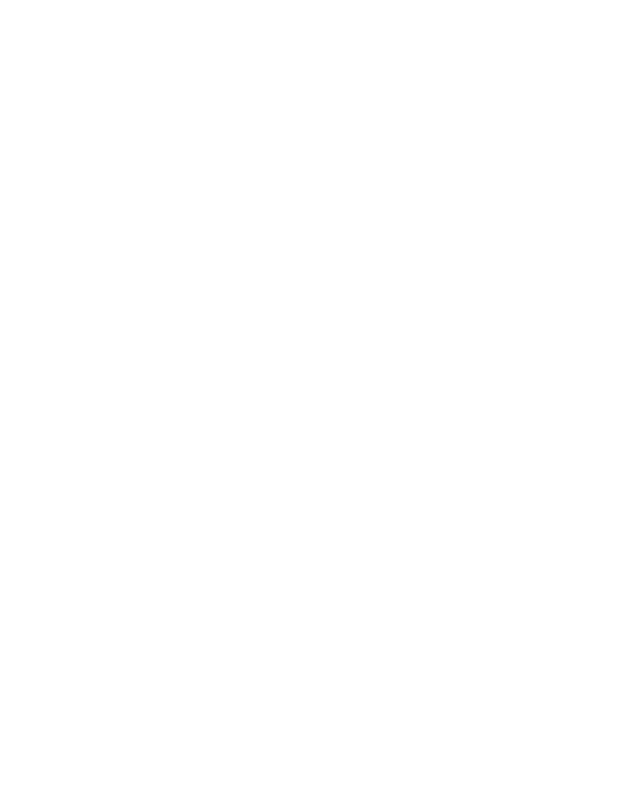
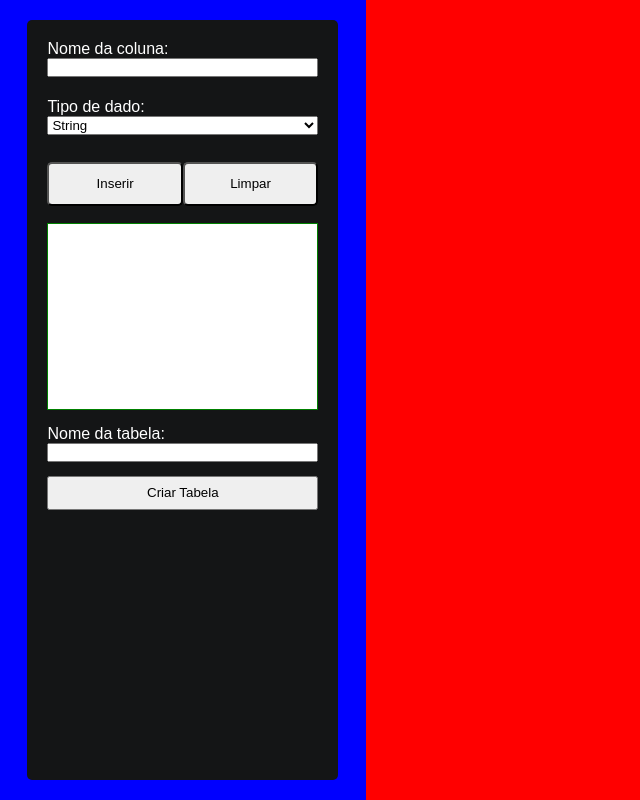
Before and after one commit to Gustavo-Brian/exemplo-de-gerenciamento-de-estoque, a plain HTML site: page index.html in a window 1280 px wide. Shown: the whole page, without its empty margins (0-640 px from the left). Drawn offline with Linux system fonts and the light colour scheme.

Commit message:
Version 1.0

```diff
--- a/index.css
+++ b/index.css
@@ -0,0 +1,117 @@
+* {
+    margin: 0;
+    padding: 0;
+    box-sizing: border-box;
+}
+
+body {
+    width: 100vw;
+    height: 100vh;
+    font-family: sans-serif;
+}
+
+#layout{
+    display: flex;
+    height: 100%;
+    width: 100%;
+}
+
+#containerRaiz_01 {
+    display: flex;
+    height: 100%;
+    width: 30%;
+    background-color: blue;
+    justify-content: center;
+    align-items: center;
+}
+
+#containerCriarTabela {
+    display: flex;
+    flex-direction: column;
+    width: 85%;
+    background-color: rgb(20, 21, 22);
+    height: 95%;
+    padding: 20px;
+    border-radius: 5px;
+}
+
+#containerInput_01_CriarTabela {
+    display: flex;
+    flex-direction: column;
+    height: 8%;
+}
+
+#containerInput_01_CriarTabela label {
+    color: white;
+}
+
+#containerInput_02_CriarTabela {
+    display: flex;
+    flex-direction: column;
+    height: 8%;
+}
+
+#containerInput_02_CriarTabela label {
+    color: white;
+}
+
+#containerBotoesCriarTabela {
+    display: flex;
+    height: 8%;
+    align-items: center;
+}
+
+#containerBotoesCriarTabela button {
+    width: 50%;
+    height: 75%;
+    border-radius: 5px;
+    cursor: pointer;
+}
+
+#containerBotoesCriarTabela button:hover {
+    color: rgb(182, 182, 182);
+    background-color: rgb(53, 53, 53);
+}
+
+#colunasAdicionadasCriarTabela {
+    display: flex;
+    flex-direction: column;
+    max-height: 200px;
+    overflow-y: auto;
+    height: 26%;
+    width: 100%;
+    border: 1px solid green;
+    background-color: white;
+    color: black;
+    margin-top: 10px;
+}
+
+#containerFinalizarCriarTabela {
+    display: flex;
+    height: 16%;
+    flex-direction: column;
+    justify-content: center;
+}
+
+
+#containerFinalizarCriarTabela label{
+    color: white;
+}
+
+#containerFinalizarCriarTabela button {
+    margin-top: 5%;
+    height: 30%;
+}
+
+#containerFinalizarCriarTabela button:hover {
+    color: rgb(182, 182, 182);
+    background-color: rgb(53, 53, 53);
+    cursor: pointer;
+    border-radius: 5px;
+}
+
+#containerRaiz_02 {
+    height: 100%;
+    width: 75%;
+    background-color: red;
+}
--- a/index.html
+++ b/index.html
@@ -7,6 +7,46 @@
     <link rel="stylesheet" href="index.css">
 </head>
 <body>
+    <div id="layout">
+        <div id="containerRaiz_01">
+            <div id="containerCriarTabela">
+                <div id="containerInput_01_CriarTabela">
+                    <label for="nomeColuna">Nome da coluna: </label>
+                    <input id="nomeColuna" type="text">
+                </div>
 
+                <div id="containerInput_02_CriarTabela">
+                    <label for="tipo">Tipo de dado:</label>
+                    <select id="tipo" name="" id="">
+                        <option value="String">String</option>
+                        <option value="int">int</option>
+                        <option value="double">double</option>
+                        <option value="boolean">boolean</option>
+                    </select>
+                </div>
+
+                <div id="containerBotoesCriarTabela">
+                    <button onclick="adicionarColuna()">Inserir</button>
+                    <button onclick="limparColunasAdicionadas()">Limpar</button>
+                </div>
+
+                <div id="colunasAdicionadasCriarTabela">
+
+                </div>
+
+                <div id="containerFinalizarCriarTabela">
+                    <label for="nomeTabela">Nome da tabela: </label>
+                    <input id="nomeTabela" type="text">
+                    <button onclick="criarTabela()">Criar Tabela</button>
+                </div>
+            </div>
+        </div>
+
+        <div id="containerRaiz_02">
+
+        </div>
+    </div>
+
+    <script src="index.js"></script>
 </body>
 </html>
--- /dev/null
+++ b/index.js
@@ -0,0 +1,55 @@
+let quantidadeTabelas = 0
+let tabelas = []
+const divContainerRaiz_01 = document.getElementById('containerRaiz_01')
+const divContainerRaiz_02 = document.getElementById('containerRaiz_02')
+const inputNomeColuna = document.getElementById('nomeColuna')
+const inputTipo = document.getElementById('tipo')
+const inputNomeTabela = document.getElementById('nomeTabela')
+const divColunasAdicionadas = document.getElementById('colunasAdicionadasCriarTabela')
+
+function adicionarColuna() {
+    let containerDiv = document.createElement('div')
+    containerDiv.style.display = 'flex'
+    containerDiv.style.justifyContent = 'space-around'
+    let div_1 = document.createElement('div')
+    let div_2 = document.createElement('div')
+    div_1.innerHTML = inputNomeColuna.value
+    div_2.innerHTML = inputTipo.value
+    div_1.style.marginTop = '10px'
+    div_2.style.marginTop = '10px'
+    containerDiv.appendChild(div_1)
+    containerDiv.appendChild(div_2)
+    divColunasAdicionadas.appendChild(containerDiv)
+}
+
+function criarTabela() {
+    let tabela = document.createElement('table')
+    let caption = document.createElement('caption')
+    caption.innerHTML = input_03
+    let thead = document.createElement('thead')
+    let tbody = document.createElement('tbody')
+    let tfoot = document.createElement('tfoot')
+    let linha = document.createElement('tr')
+    Array.from(document.getElementById('colunasAdicionadas').children).map(
+        (el) => {
+            col = document.createElement('th')
+            col.innerHTML = ' (' + el.children[1].innerHTML + ' | ' + el.children[0].innerHTML + ') '
+            linha.appendChild(col)
+        }
+    )
+    thead.appendChild(caption)
+    thead.appendChild(linha)
+    tabela.appendChild(thead)
+    tabela.appendChild(tbody)
+    tabela.appendChild(tfoot)
+    containerRaiz_02.appendChild(tabela)
+    tabelas.push(tabela)
+}
+
+function adicionarElementoNaTabela() {
+
+}
+
+function limparColunasAdicionadas() {
+
+}
```
